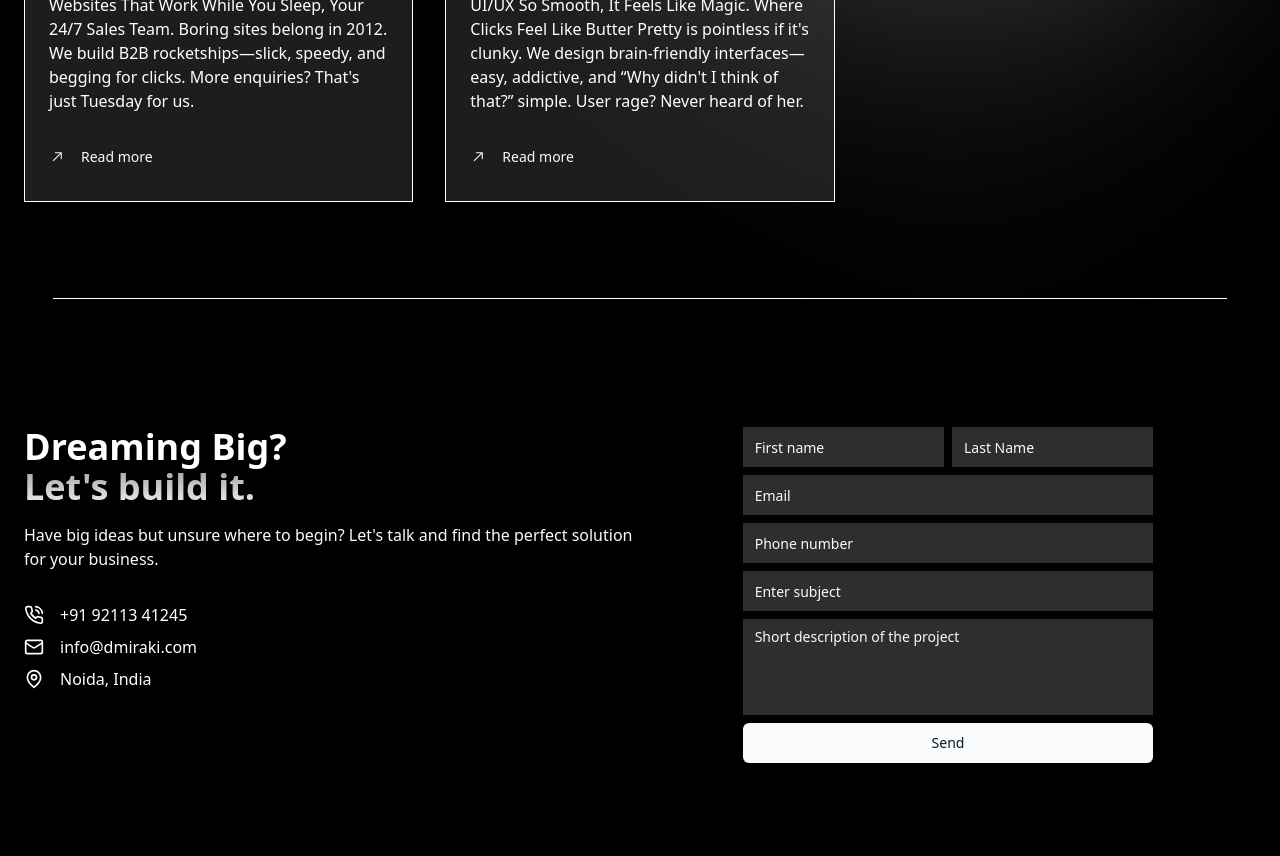
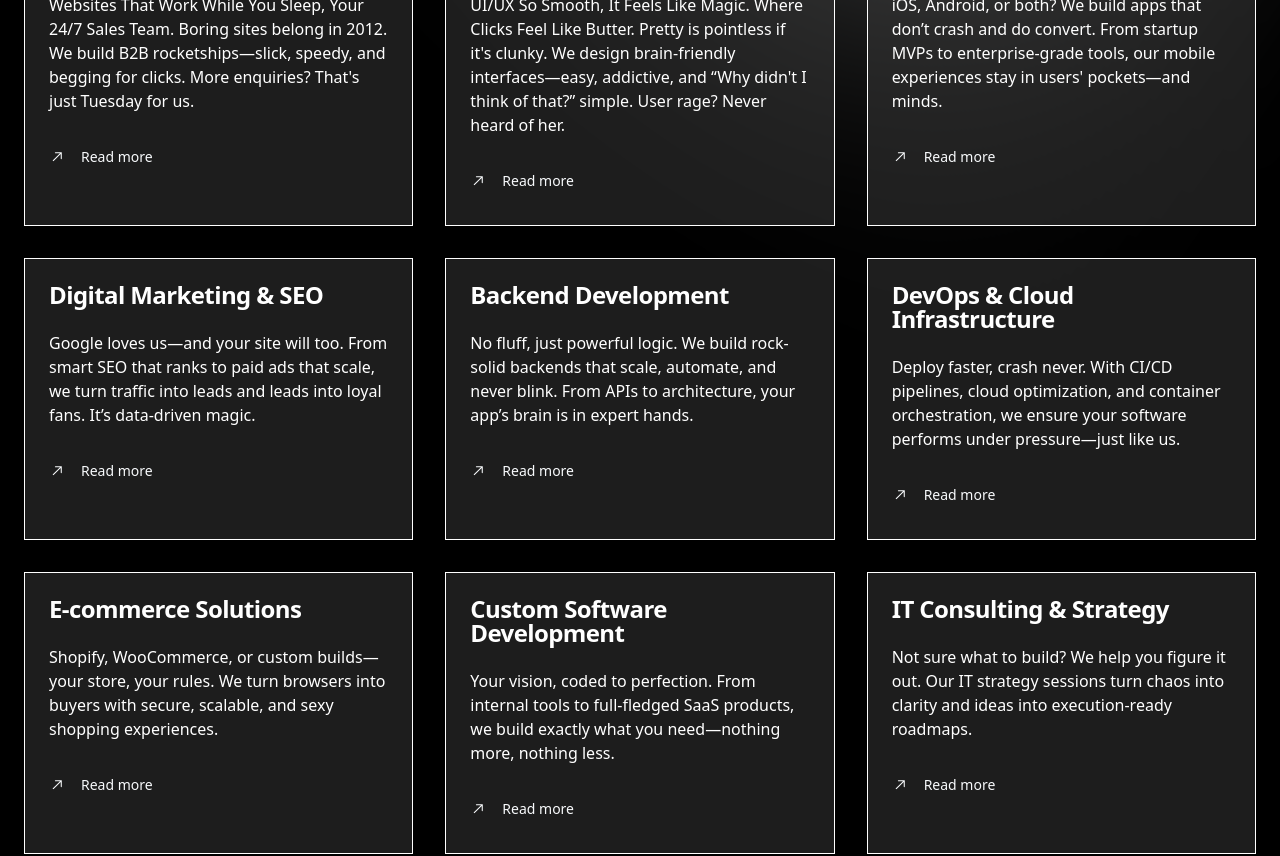
Before and after one commit to codearvind07/D-miraki, a Next.js app: page /code-and-build in a window 1280 px wide. Shown: the part 760-1616 px from the top of the page. Built offline with nearby package versions, Linux system fonts and the light colour scheme; a web font is replaced by a local one.

Commit message:
theme color fix

```diff
--- a/app/(root)/blogs/page.tsx
+++ b/app/(root)/blogs/page.tsx
@@ -25,7 +25,11 @@ import Link from "next/link";
     <section className="container mx-auto px-4 py-20">
       {/* Blog Header */}
       <div className="text-center mb-16 max-w-3xl mx-auto">
-        <h1 className="text-4xl md:text-5xl font-extrabold text-gray-900 dark:text-white leading-tight">
+        <h1 className="text-4xl md:text-5xl font-extrabold  leading-tight
+        inline bg-gradient-to-r bg-clip-text text-transparent
+              from-[rgb(255,99,71)] via-[rgb(255,165,0)] to-[rgb(0,191,255)]
+              animate-text font-recoleta
+        ">
           Insights & Innovations in Web Development
         </h1>
         <p className="mt-4 text-lg text-gray-600 dark:text-gray-300">
--- a/app/(root)/code-and-build/page.tsx
+++ b/app/(root)/code-and-build/page.tsx
@@ -29,11 +29,61 @@ const developmentServices: ServicesProps[] = [
     {
         title: "UI & UX Design",
         description:
-            "UI/UX So Smooth, It Feels Like Magic. Where Clicks Feel Like Butter Pretty is pointless if it's clunky. We design brain-friendly interfaces—easy, addictive, and “Why didn't I think of that?” simple. User rage? Never heard of her.",
+            "UI/UX So Smooth, It Feels Like Magic. Where Clicks Feel Like Butter. Pretty is pointless if it's clunky. We design brain-friendly interfaces—easy, addictive, and “Why didn't I think of that?” simple. User rage? Never heard of her.",
         image: image6 as any,
         readmore: "code-and-build/ui-and-ux-design"
     },
+    {
+        title: "Mobile App Development",
+        description:
+            "iOS, Android, or both? We build apps that don’t crash and do convert. From startup MVPs to enterprise-grade tools, our mobile experiences stay in users' pockets—and minds.",
+        image: image4 as any,
+        readmore: "code-and-build/mobile-app-development"
+    },
+    {
+        title: "Digital Marketing & SEO",
+        description:
+            "Google loves us—and your site will too. From smart SEO that ranks to paid ads that scale, we turn traffic into leads and leads into loyal fans. It’s data-driven magic.",
+        image: image4 as any,
+        readmore: "code-and-build/digital-marketing-and-seo"
+    },
+    {
+        title: "Backend Development",
+        description:
+            "No fluff, just powerful logic. We build rock-solid backends that scale, automate, and never blink. From APIs to architecture, your app’s brain is in expert hands.",
+        image: image3 as any,
+        readmore: "code-and-build/backend-development"
+    },
+    {
+        title: "DevOps & Cloud Infrastructure",
+        description:
+            "Deploy faster, crash never. With CI/CD pipelines, cloud optimization, and container orchestration, we ensure your software performs under pressure—just like us.",
+        image: image4 as any,
+        readmore: "code-and-build/devops-and-cloud-infrastructure"
+    },
+    {
+        title: "E-commerce Solutions",
+        description:
+            "Shopify, WooCommerce, or custom builds—your store, your rules. We turn browsers into buyers with secure, scalable, and sexy shopping experiences.",
+        image: image4 as any,
+        readmore: "code-and-build/ecommerce-solutions"
+    },
+    {
+        title: "Custom Software Development",
+        description:
+            "Your vision, coded to perfection. From internal tools to full-fledged SaaS products, we build exactly what you need—nothing more, nothing less.",
+        image: image4 as any,
+        readmore: "code-and-build/custom-software-development"
+    },
+    {
+        title: "IT Consulting & Strategy",
+        description:
+            "Not sure what to build? We help you figure it out. Our IT strategy sessions turn chaos into clarity and ideas into execution-ready roadmaps.",
+        image: image4 as any,
+        readmore: "code-and-build/it-consulting-and-strategy"
+    }
 ];
+
 
 function CodeAndBuild() {
     const { theme } = useTheme();
--- a/app/layout.tsx
+++ b/app/layout.tsx
@@ -83,7 +83,7 @@ export default function RootLayout({
         />
       </head>
       <body
-        className={cn("min-h-screen w-full font-sans antialiased", inter.variable)}
+        className={cn("min-h-screen w-full font-sans antialiased overflow-x-hidden", inter.variable)}
       >
         <ThemeProvider>
           <ClientQueryProvider>{children}</ClientQueryProvider>
```
